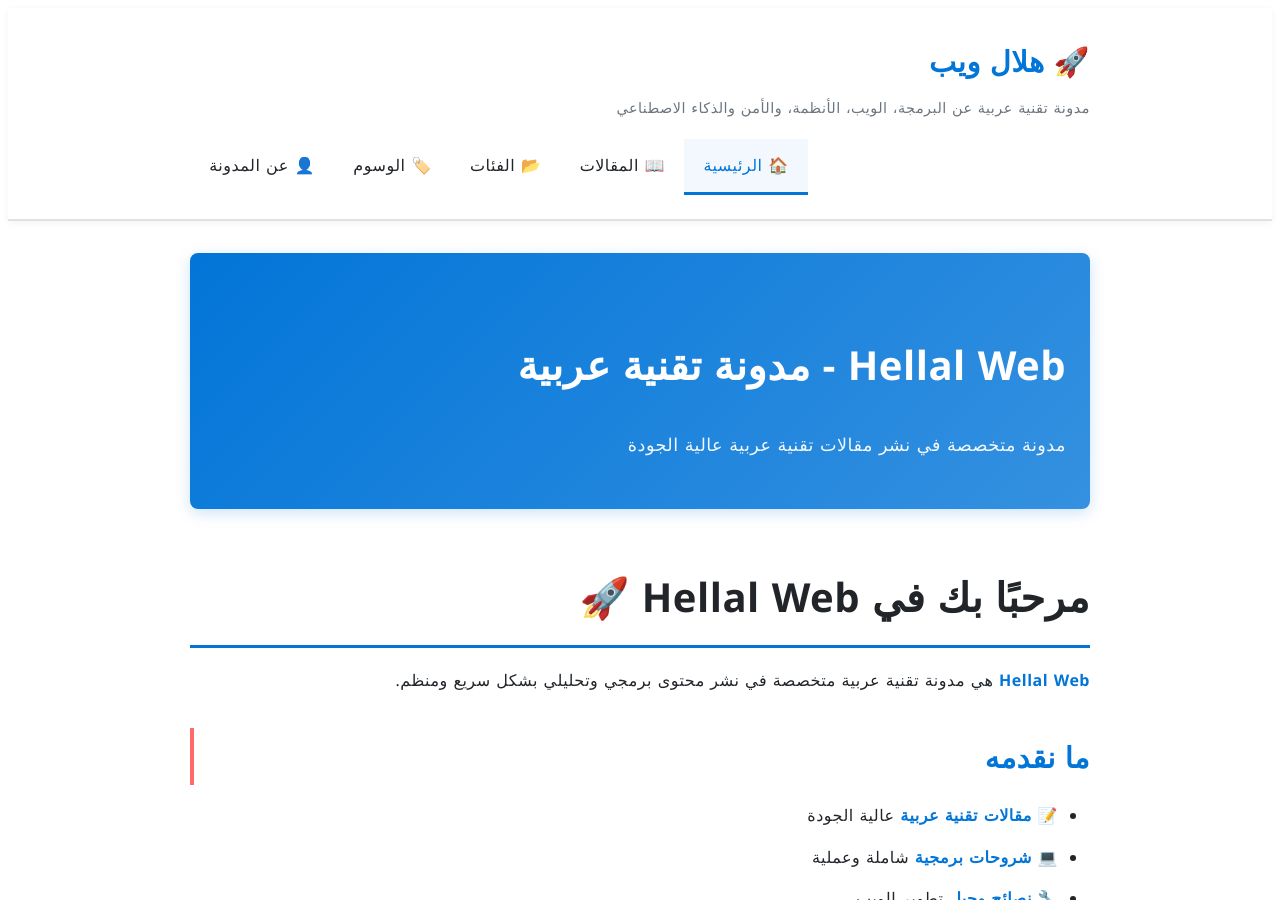
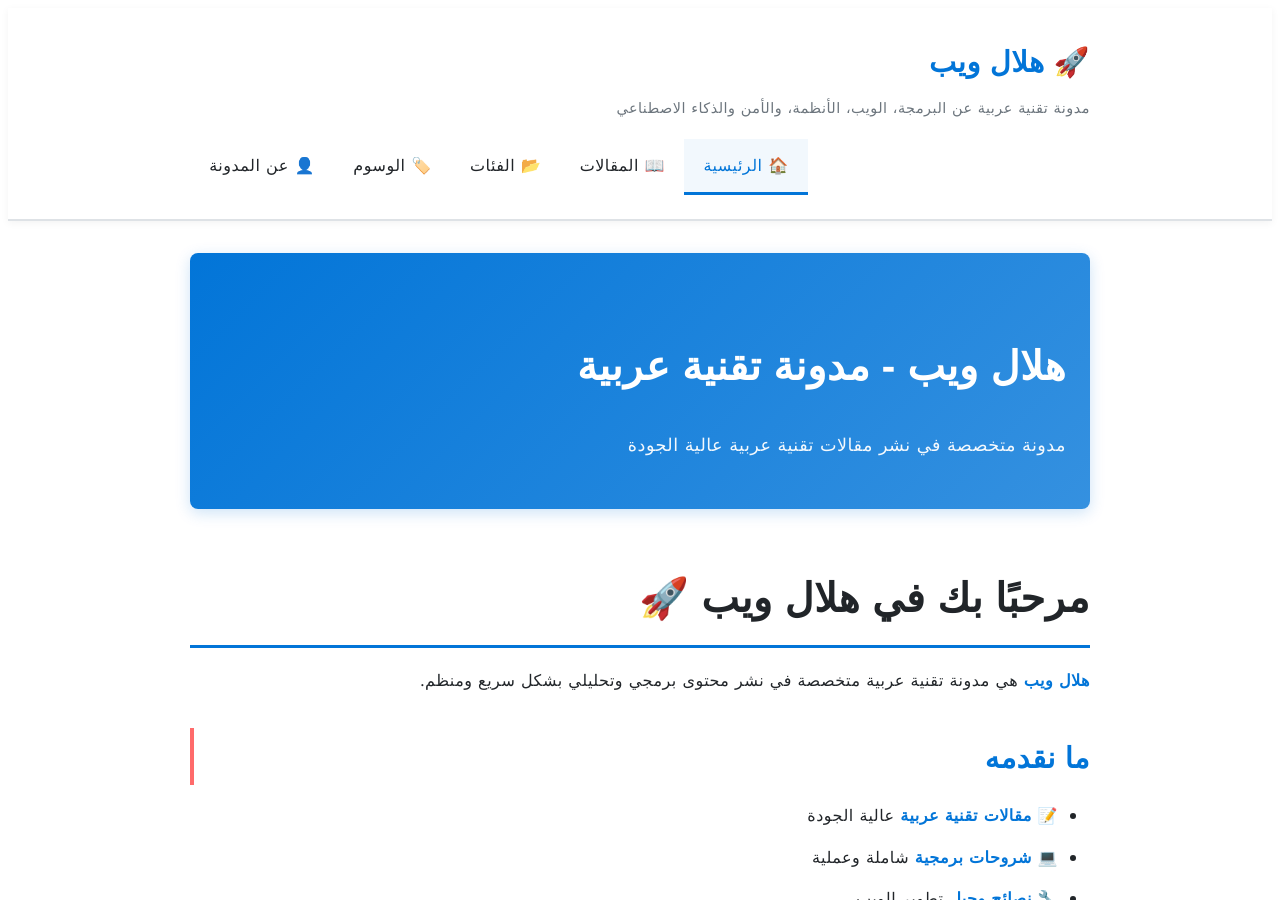
Before and after one commit to KerrasDev/HellaleWeb, a Jekyll site: the page built from index.md, in a window 1280 px wide and 900 px high. Built offline with Jekyll 4.4.1, drawn with Linux system fonts in a browser that asks for light colours; some web fonts are replaced.

Commit message:
Update all pages to use Arabic title: هلال ويب

```diff
--- a/_config.yml
+++ b/_config.yml
@@ -17,7 +17,7 @@ author:
 
 # SEO and Social Meta
 social:
-  name: Hellal Web
+  name: هلال ويب
   links:
     - https://github.com/KerrasDev/HellaleWeb
     - https://twitter.com/KerrasDev
@@ -42,7 +42,7 @@ plugins:
 
 # jekyll-seo-tag configuration
 seo:
-  name: Hellal Web
+  name: هلال ويب
   description: مدونة تقنية عربية متخصصة في البرمجة والويب والأمن والذكاء الاصطناعي
   url: https://kerrasdev.github.io/HellaleWeb
 
--- a/index.md
+++ b/index.md
@@ -1,6 +1,6 @@
 ---
 layout: home
-title: Hellal Web - مدونة تقنية عربية
+title: هلال ويب - مدونة تقنية عربية
 description: مدونة متخصصة في نشر مقالات تقنية عربية عالية الجودة
 lang: ar
 dir: rtl
@@ -8,9 +8,9 @@ permalink: /
 sitemap: true
 ---
 
-# مرحبًا بك في Hellal Web 🚀
+# مرحبًا بك في هلال ويب 🚀
 
-**Hellal Web** هي مدونة تقنية عربية متخصصة في نشر محتوى برمجي وتحليلي بشكل سريع ومنظم.
+**هلال ويب** هي مدونة تقنية عربية متخصصة في نشر محتوى برمجي وتحليلي بشكل سريع ومنظم.
 
 ## ما نقدمه
 
```
